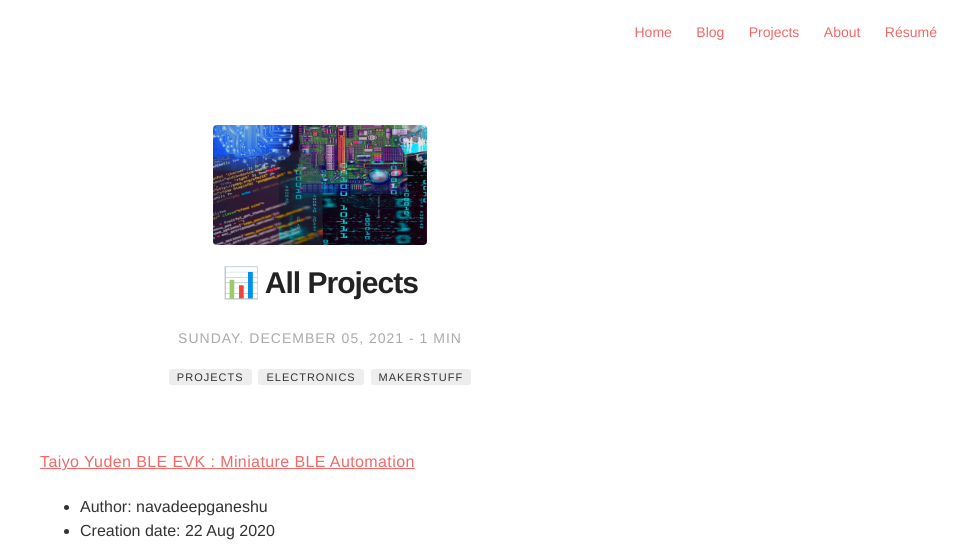
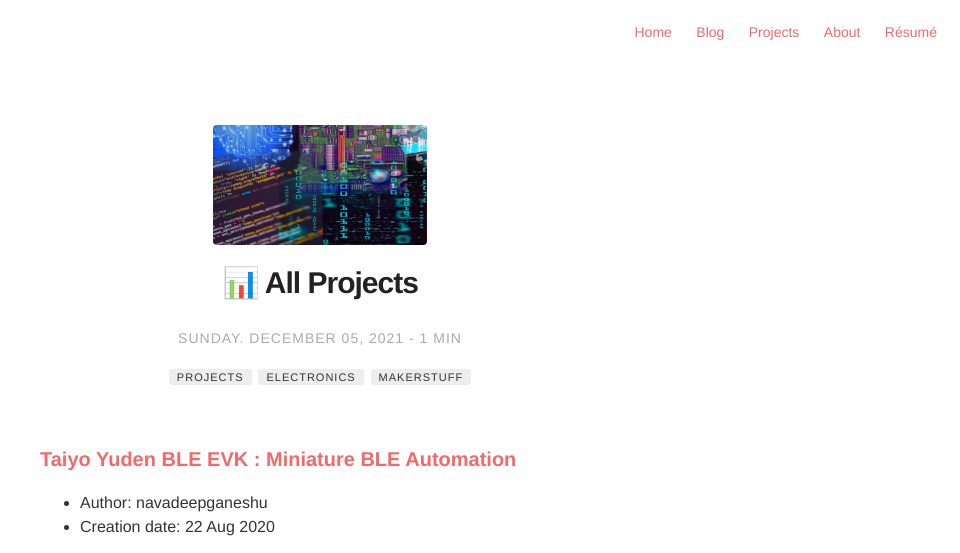
Before and after one commit to ngu25/ngu25.github.io, a Jekyll site: the page built from _posts/2021-12-05-all-projects.markdown, in a window 1280 px wide. Shown: the top 553 px of the page, without its empty margins (320-1280 px from the left). Built offline with Jekyll 4.4.1, drawn with Linux system fonts in a browser that asks for light colours; comment, search, counter and statistics services are not loaded; grey boxes are pictures that could not be loaded.

Commit message:
text formatted

```diff
--- a/_posts/2021-12-05-all-projects.markdown
+++ b/_posts/2021-12-05-all-projects.markdown
@@ -17,26 +17,26 @@ author: navadeepganeshu
 externalLink: false
 ---
 
-[Taiyo Yuden BLE EVK : Miniature BLE Automation](https://community.element14.com/technologies/embedded/b/blog/posts/taiyo-yuden-ble-evk-miniature-ble-automation)
+### [Taiyo Yuden BLE EVK : Miniature BLE Automation](https://community.element14.com/technologies/embedded/b/blog/posts/taiyo-yuden-ble-evk-miniature-ble-automation)
 
 - Author: navadeepganeshu
 - Creation date: 22 Aug 2020
 
-<img src="https://community.element14.com/resized-image/__size/647x269/__key/communityserver-blogs-components-weblogfiles/00-00-00-00-07/3365.contentimage_5F00_151867.jpg" width="620" height="440">
+<img src="https://community.element14.com/resized-image/__size/647x269/__key/communityserver-blogs-components-weblogfiles/00-00-00-00-07/3365.contentimage_5F00_151867.jpg" width="620" height="300">
 
 ---
 
-[Arty-S7 Workshop Experience: Blazing with Microblaze!](https://community.element14.com/technologies/fpga-group/b/blog/posts/arty-s7-workshop-experience-blazing-with-microblaze)
+### [Arty-S7 Workshop Experience: Blazing with Microblaze!](https://community.element14.com/technologies/fpga-group/b/blog/posts/arty-s7-workshop-experience-blazing-with-microblaze)
 
 - Author: navadeepganeshu
 - Creation date: 9 Nov 2020
 
 <img src="https://community.element14.com/resized-image/__size/393x340/__key/communityserver-blogs-components-weblogfiles/00-00-00-00-19/5824.contentimage_5F00_146140.jpg" width="620" height="440">
-<img src="https://community.element14.com/resized-image/__size/1366x768/__key/communityserver-blogs-components-weblogfiles/00-00-00-00-19/0131.contentimage_5F00_146143.png" width="620" height="440">
+<img src="https://community.element14.com/resized-image/__size/1366x768/__key/communityserver-blogs-components-weblogfiles/00-00-00-00-19/0131.contentimage_5F00_146143.png" width="620" height="400">
 
 ---
 
-Experimenting with Magnetic Components - Design Challenge
+### Experimenting with Magnetic Components - Design Challenge
 
 [Go Discrete : Go Power #1: Introduction and Plan!](https://community.element14.com/challenges-projects/design-challenges/experimenting-with-magnetic-components/b/blog/posts/go-discrete-go-power-1-introduction-and-plan)
 
@@ -46,9 +46,9 @@ Experimenting with Magnetic Components - Design Challenge
 - Author: navadeepganeshu
 - Creation date: Oct - Nov 2021
 
-<img src="https://community.element14.com/resized-image/__size/620x409/__key/communityserver-blogs-components-weblogfiles/00-00-00-03-39/5086.contentimage_5F00_214294.jpg" width="620" height="440">
-<img src="https://community.element14.com/resized-image/__size/479x359/__key/communityserver-blogs-components-weblogfiles/00-00-00-03-39/7446.contentimage_5F00_216140.jpg" width="620" height="440">
-<img src="https://community.element14.com/resized-image/__size/620x320/__key/communityserver-blogs-components-weblogfiles/00-00-00-03-39/6038.contentimage_5F00_216258.jpg" width="620" height="440">
+<img src="https://community.element14.com/resized-image/__size/620x409/__key/communityserver-blogs-components-weblogfiles/00-00-00-03-39/5086.contentimage_5F00_214294.jpg" width="620" height="380">
+<img src="https://community.element14.com/resized-image/__size/479x359/__key/communityserver-blogs-components-weblogfiles/00-00-00-03-39/7446.contentimage_5F00_216140.jpg" width="620" height="380">
+<img src="https://community.element14.com/resized-image/__size/620x320/__key/communityserver-blogs-components-weblogfiles/00-00-00-03-39/6038.contentimage_5F00_216258.jpg" width="620" height="380">
 <img src="https://community.element14.com/resized-image/__size/620x436/__key/communityserver-blogs-components-weblogfiles/00-00-00-03-39/5852.contentimage_5F00_216266.jpg" width="620" height="440">
 
 ---
--- a/_sass/base/variables.sass
+++ b/_sass/base/variables.sass
@@ -1,4 +1,4 @@
-$fontSans: "Helvetica Neue", Helvetica, Arial, sans-serif
+$fontSans: "Inconsolata", Helvetica, Arial, sans-serif
 $fontMonospace: "Consolas", Liberation Mono, Menlo, Courier, monospace
 
 $alpha: #333
```
